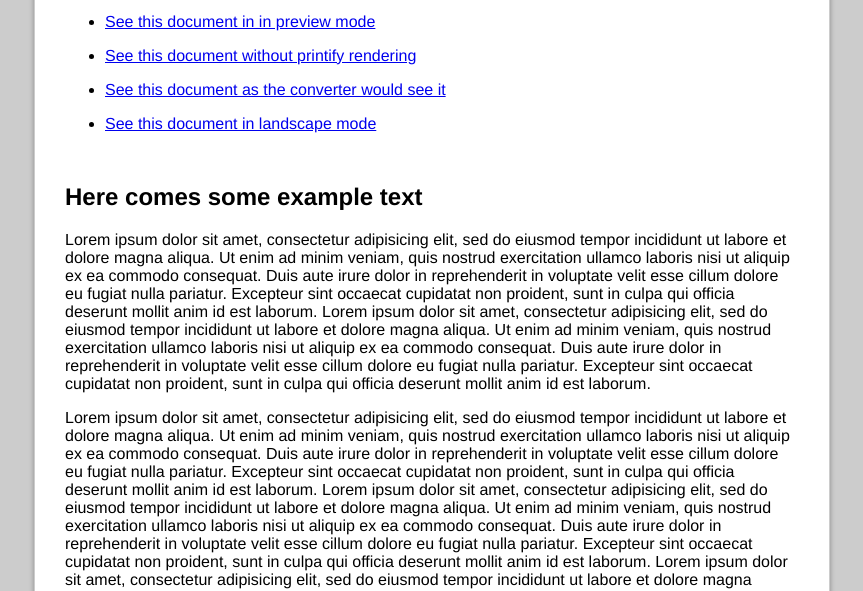
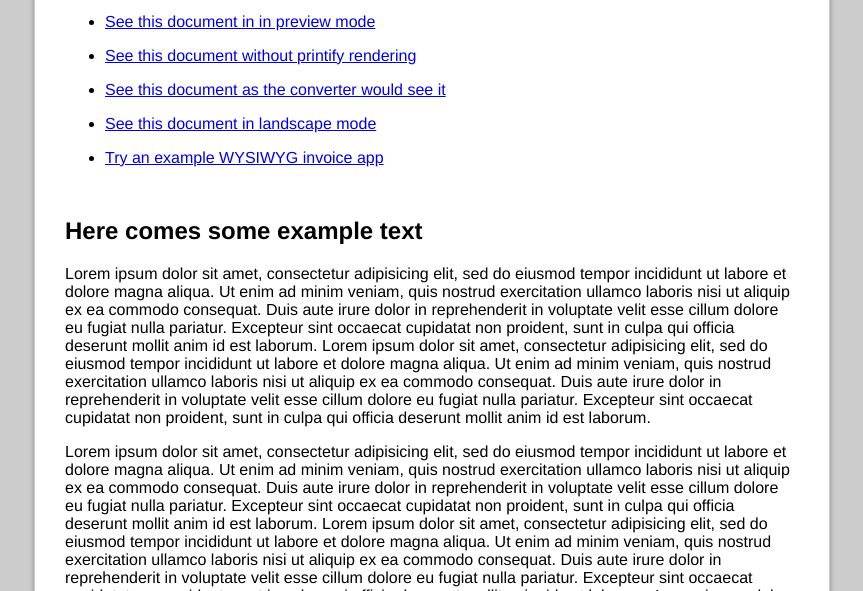
Before and after one commit to e-conomic/printify, a plain HTML site: page index.html in a window 1280 px wide. Shown: the part 209-800 px from the top of the page, without its empty margins (208-1071 px from the left). Drawn offline with nearby package versions, Linux system fonts and the light colour scheme.

Commit message:
link to invoice app

```diff
--- a/index.html
+++ b/index.html
@@ -65,6 +65,9 @@
 				</ul>
 				<ul>
 					<li><a href="#landscape">See this document in landscape mode</a></li>
+				</ul>
+				<ul>
+					<li><a href="invoice-app.html">Try an example WYSIWYG invoice app</a></li>
 				</ul>
 			</div>
 			<div class="page-break"></div>
```
